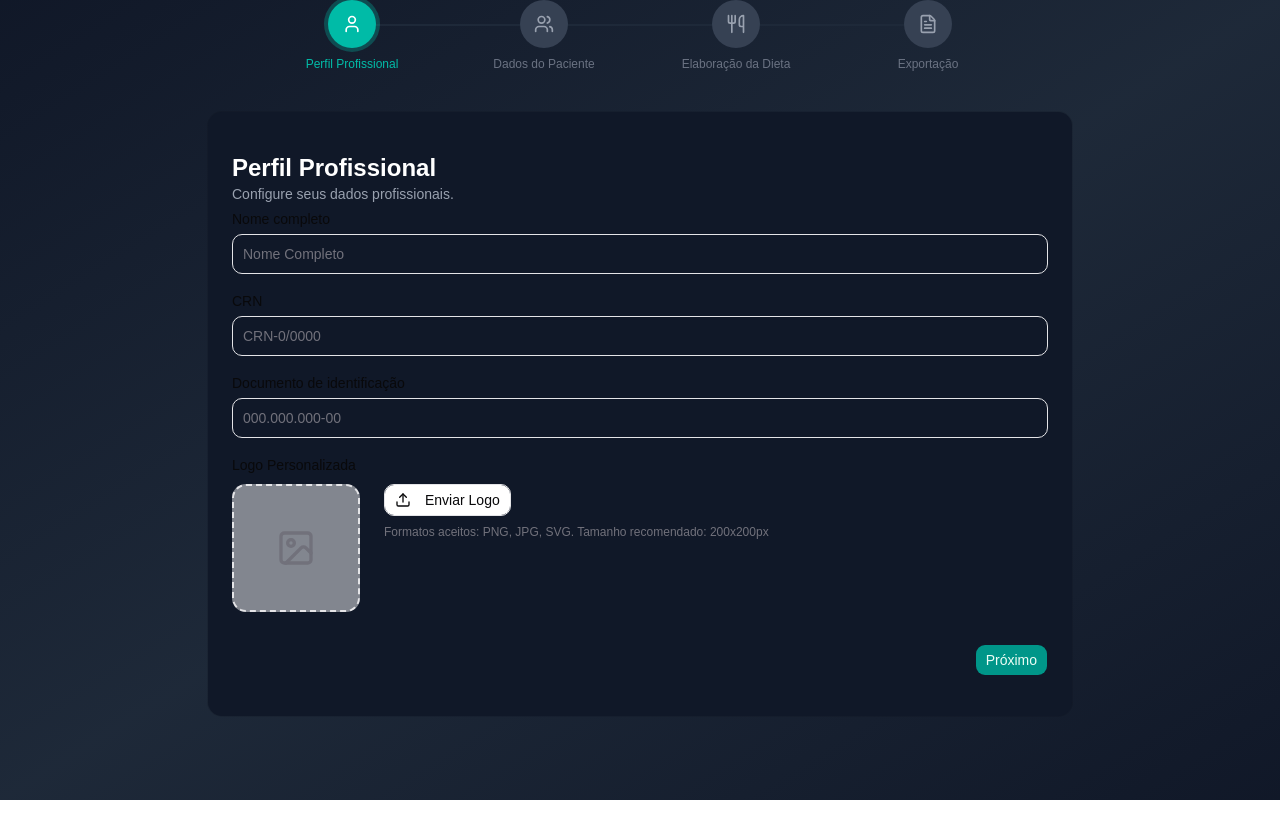
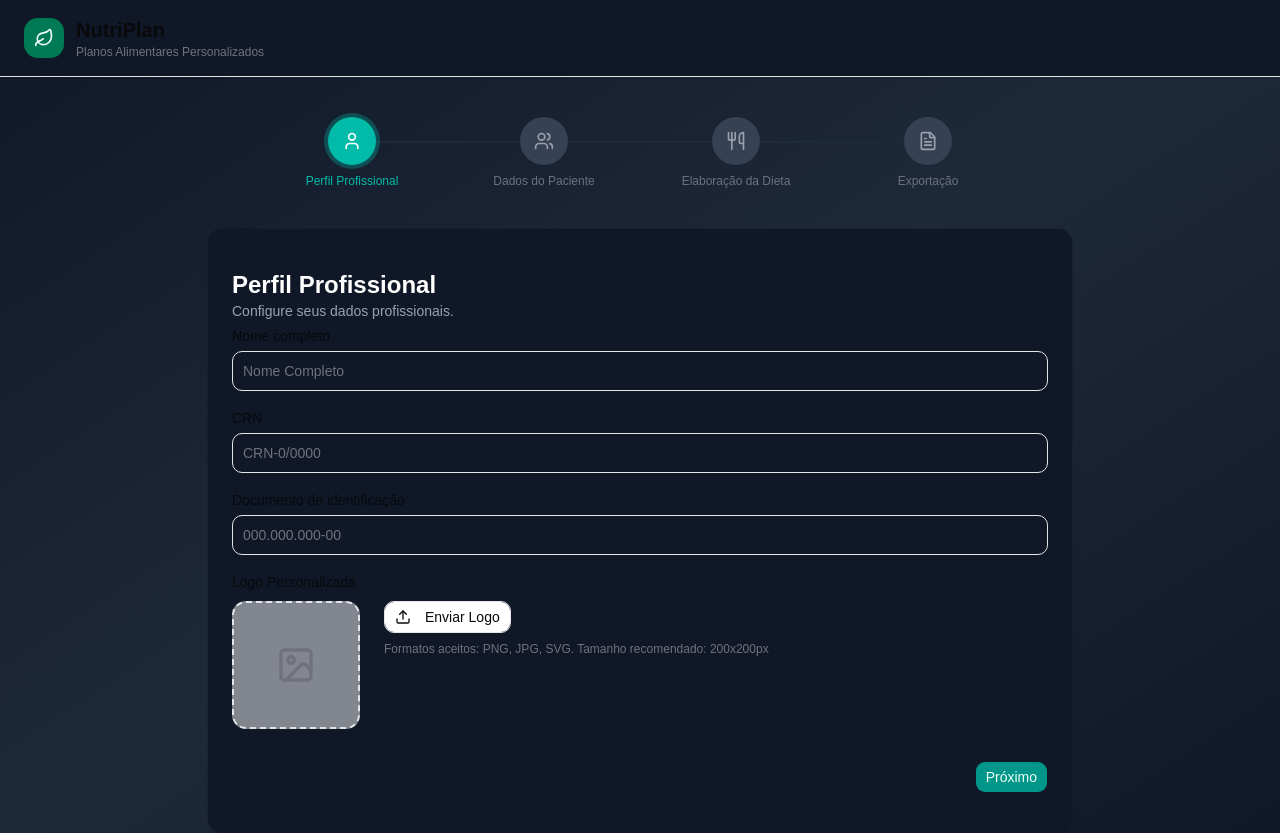
Before and after one commit to KaikeDias/NutriPlan, a React (Vite) app: page / in a window 1280 px wide. Before the commit the page ends 800 px from the top, so only its background shows below. Built offline with nearby package versions, Linux system fonts and the light colour scheme.

Commit message:
feat: add header to app

```diff
--- a/src/App.tsx
+++ b/src/App.tsx
@@ -1,8 +1,10 @@
 import Wizard from "@/features/wizard/wizard"
+import Header from "./components/header"
 
 export function App() {
   return (
     <div className="min-h-screen bg-gradient-to-br from-gray-900 via-gray-800 to-gray-900">
+      <Header />
       <Wizard />
     </div>
   )
```
